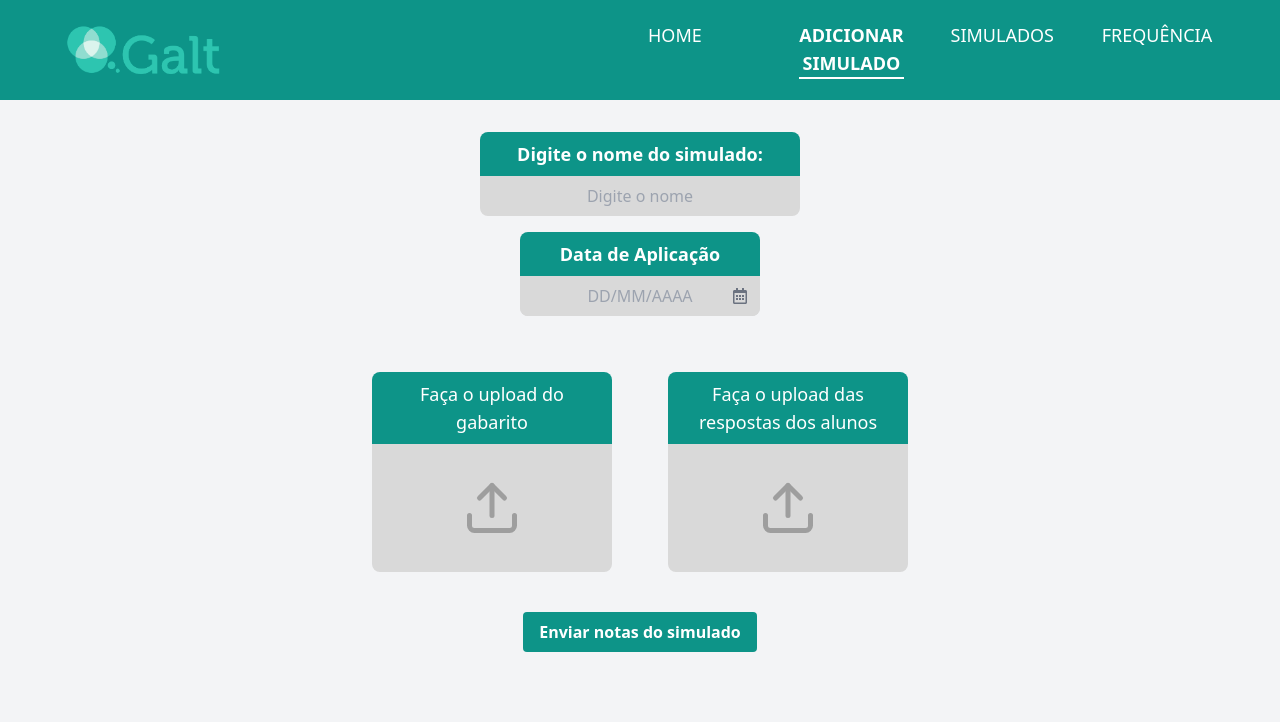
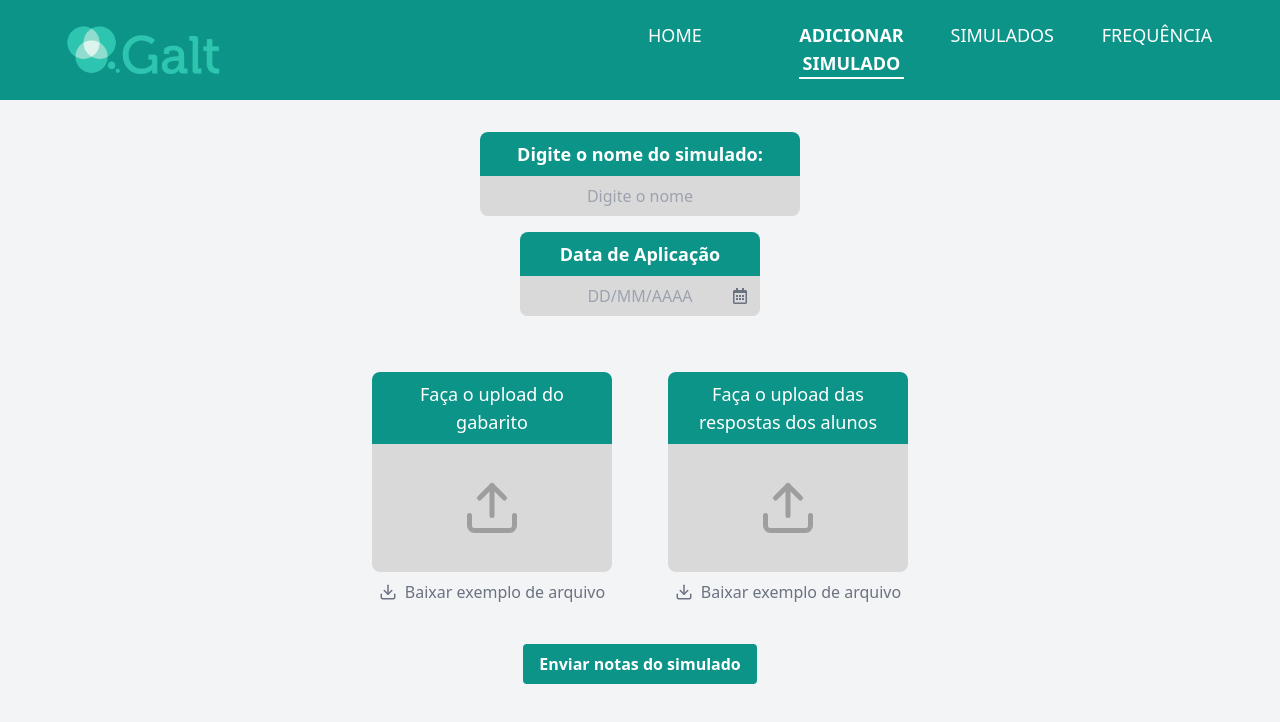
Before and after one commit to pfc15/Portal-Galt-Backend, a Next.js app in the folder frontend/: page /enviosimulado in a window 1280 px wide. Shown: the top 722 px of the page. Built offline with nearby package versions, Linux system fonts and the light colour scheme.

Commit message:
feature(simulado): adiciona botão de download de exemplo csv

```diff
--- a/frontend/src/app/enviosimulado/page.tsx
+++ b/frontend/src/app/enviosimulado/page.tsx
@@ -7,6 +7,7 @@ import SimuladoInput from "@/components/simuladoinput";
 import { useState, useEffect } from "react";
 import InputFileRespostas from "@/components/fileinputrespostas";
 import { useCookies } from "react-cookie";
+import { Download } from "lucide-react";
 
 export default function EnvioSimulado() {
   const [simuladoNome, setSimuladoNome] = useState<string>("");
@@ -23,18 +24,25 @@ export default function EnvioSimulado() {
     console.log("📌 Estado atualizado - Respostas:", respostas);
   }, [respostas]);
 
+  const handleDownload = (filename: string, content: string) => {
+    const blob = new Blob([content], { type: "text/csv" });
+    const url = URL.createObjectURL(blob);
+    const a = document.createElement("a");
+    a.href = url;
+    a.download = filename;
+    document.body.appendChild(a);
+    a.click();
+    document.body.removeChild(a);
+    URL.revokeObjectURL(url);
+  };
+
   const handleSubmit = async () => {
     console.log("Simulado Nome:", simuladoNome);
     console.log("Data Simulado:", dataSimulado);
     console.log("Gabarito:", gabarito);
     console.log("Respostas:", respostas);
 
-    if (
-      !simuladoNome ||
-      !dataSimulado ||
-      Object.keys(gabarito).length === 0 ||
-      Object.keys(respostas).length === 0
-    ) {
+    if (!simuladoNome || !dataSimulado || Object.keys(gabarito).length === 0 || Object.keys(respostas).length === 0) {
       alert("Por favor, preencha todos os campos antes de enviar.");
       return;
     }
@@ -50,7 +58,6 @@ export default function EnvioSimulado() {
 
     try {
       const token = cookies.token_auth;
-
       if (!token) {
         throw new Error("Token de autenticação não encontrado.");
       }
@@ -92,33 +99,26 @@ export default function EnvioSimulado() {
       <Header isadmin />
 
       <div className="flex flex-col items-center gap-4 mx-auto w-full p-8">
-        <SimuladoInput
-          value={simuladoNome}
-          onChange={(value) => setSimuladoNome(value)}
-        />
-        <DateInput
-          value={dataSimulado}
-          onChange={(value) => setDataSimulado(value)}
-        />
+        <SimuladoInput value={simuladoNome} onChange={(value) => setSimuladoNome(value)} />
+        <DateInput value={dataSimulado} onChange={(value) => setDataSimulado(value)} />
       </div>
 
       <div className="grid grid-cols-2 gap-4 w-3/4 max-w-xl mt-6">
-        <InputFile
-          id="gabarito_input"
-          label="Faça o upload do gabarito"
-          setGabarito={setGabarito}
-        />
-        <InputFileRespostas
-          id="respostas_input"
-          label="Faça o upload das respostas dos alunos"
-          setGabarito={setRespostas}
-        />
+        <div className="flex flex-col items-center">
+          <InputFile id="gabarito_input" label="Faça o upload do gabarito" setGabarito={setGabarito} />
+          <button className="flex items-center gap-2 mt-2 text-gray-500 hover:underline" onClick={() => handleDownload("gabarito_exemplo.csv", "questao,resposta\n1,A\n2,B\n3,C")}>
+            <Download size={18} /> Baixar exemplo de arquivo
+          </button>
+        </div>
+        <div className="flex flex-col items-center">
+          <InputFileRespostas id="respostas_input" label="Faça o upload das respostas dos alunos" setGabarito={setRespostas} />
+          <button className="flex items-center gap-2 mt-2 text-gray-500 hover:underline" onClick={() => handleDownload("respostas_exemplo.csv", "aluno,questao1,questao2\nJoao,C,E\nMaria,C,C\nPedro,E,C")}>
+            <Download size={18} /> Baixar exemplo de arquivo
+          </button>
+        </div>
       </div>
 
-      <button
-        onClick={handleSubmit}
-        className="mt-10 bg-teal-600 text-white font-bold py-2 px-4 rounded"
-      >
+      <button onClick={handleSubmit} className="mt-10 bg-teal-600 text-white font-bold py-2 px-4 rounded">
         Enviar notas do simulado
       </button>
     </div>
```
